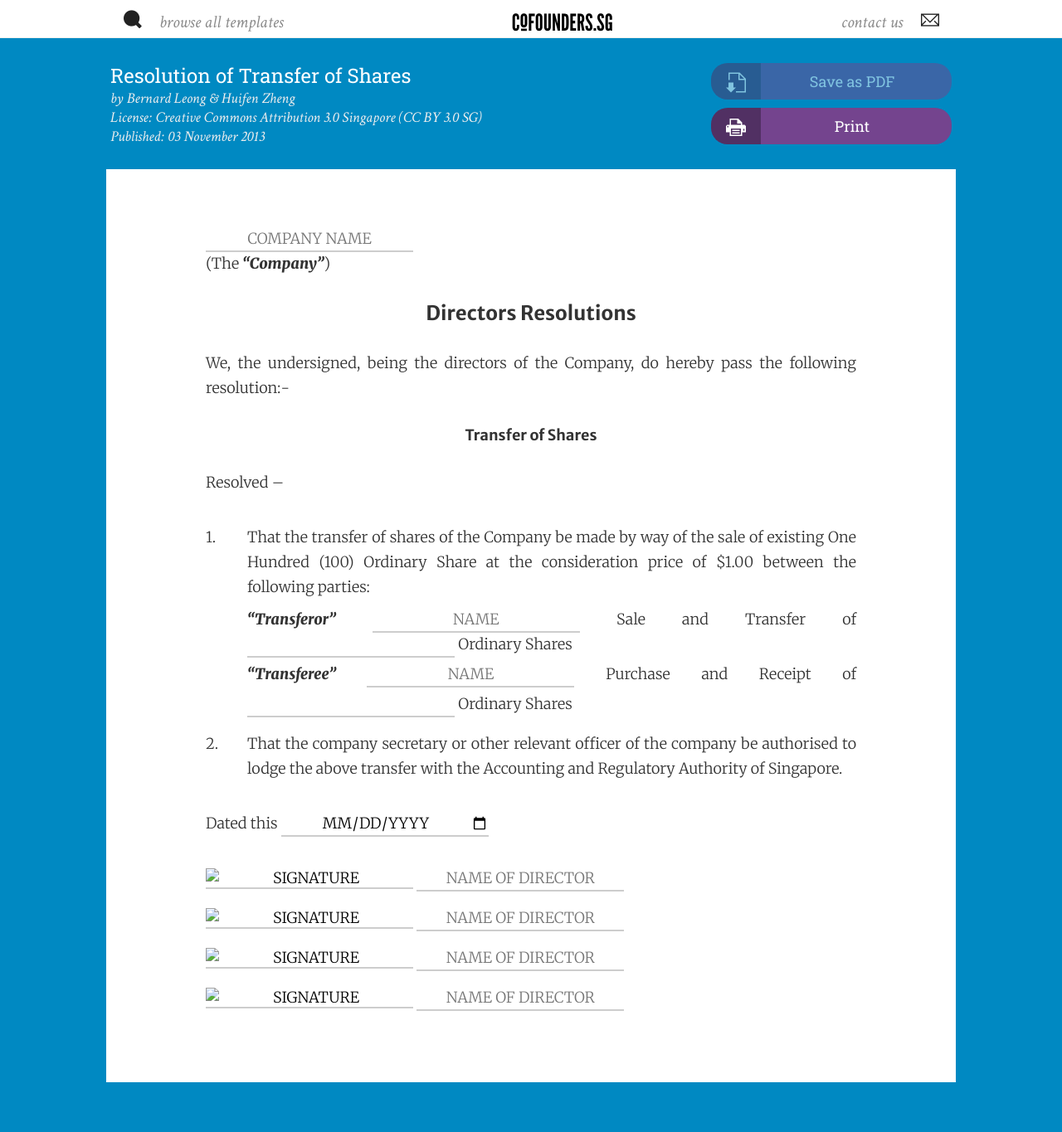
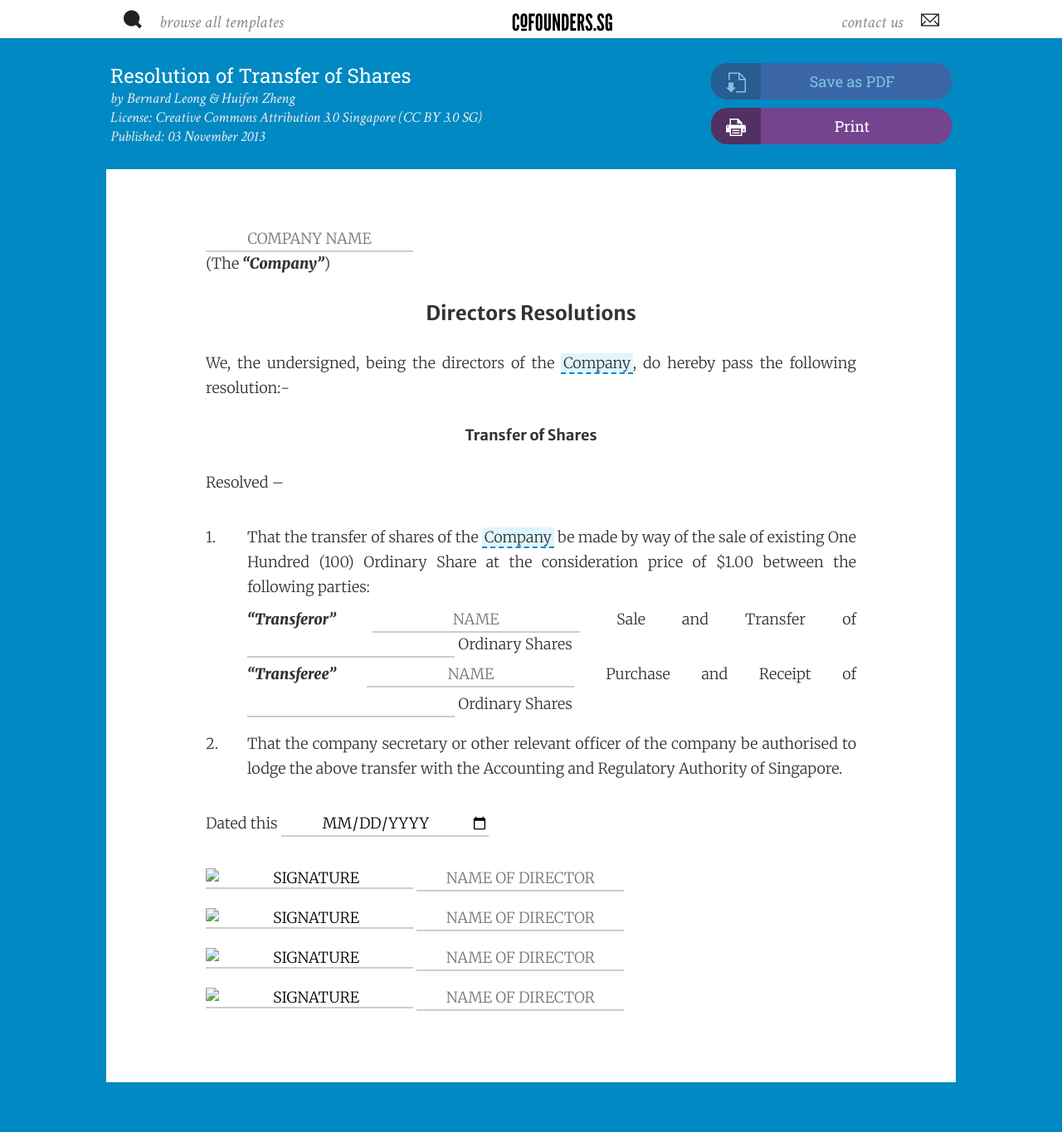
Before and after one commit to cofounders/legal, a Jekyll site: the page built from _posts/2013-11-03-resolution_of_transfer_of_shares.html, in a window 1280 px wide. Shown: the whole page at 83% size. Built offline with Jekyll 4.4.1, drawn with Linux system fonts in a browser that asks for light colours; some web fonts are replaced; some of the changed lines change nothing that is shown.

Commit message:
Defined term matching and highlighting with links to definitions

```diff
--- a/scripts/definitions.js
+++ b/scripts/definitions.js
@@ -4,23 +4,30 @@
 (function (window, undefined) {
 
   // DOM querying utility
-  var $ = function (context, query) {
+  var $ = function (root, query) {
     if (arguments.length === 1) {
-      query = context;
-      context = window.document;
+      // Ignore repeated calls
+      if (Array.isArray(root)) {
+        return root;
+      }
+      // Optional root
+      else {
+        query = root;
+        root = window.document;
+      }
     }
-    if (typeof context === 'string') {
-      context = $(context);
+    if (typeof root === 'string') {
+      root = $(root);
     }
     var parents = [];
-    if (context.length && !Array.isArray(context)) {
-      parents = parents.concat(Array.prototype.slice.call(context));
+    if (root.length && !Array.isArray(root)) {
+      parents = parents.concat(Array.prototype.slice.call(root));
     }
-    else if (Array.isArray(context)) {
-      parents = parents.concat(context);
+    else if (Array.isArray(root)) {
+      parents = parents.concat(root);
     }
     else {
-      parents.push(context);
+      parents.push(root);
     }
     var results = [];
     parents.forEach(function (parent) {
@@ -131,12 +138,63 @@
     return fragment;
   };
 
+  // Traverse the DOM to find matching text ranges
+  var getKeywords = function (root, label) {
+    var matches = [];
+    var boundary = /\W/;
+    var walker = document.createTreeWalker(
+      root[0],
+      NodeFilter.SHOW_TEXT
+    );
+    while (walker.nextNode()) {
+      var textNode = walker.currentNode;
+      var text = textNode.data;
+      var offset = text.indexOf(label);
+      if (offset !== -1 &&
+        // Do not match inside certain elements
+        !nearestAncestor(textNode, ['DFN', 'A', 'H1']) &&
+        // Prevent starting match mid-word
+        (offset === 0 ||
+          boundary.test(text.charAt(offset - 1))
+        ) &&
+        // Prevent ending match mid-word
+        (offset + label.length === text.length ||
+          boundary.test(text.charAt(offset + label.length))
+        )
+      ) {
+        var range = document.createRange();
+        range.setStart(textNode, offset);
+        range.setEnd(textNode, offset + label.length);
+        matches.push(range);
+      }
+    }
+    return matches;
+  };
+
   var article = $('section > article');
 
-  $(article, 'dfn').forEach(function (dfn) {
-    var label = getTerm(dfn);
-    var fragment = getDefinition(dfn);
-    console.log(label, '=', fragment);
-  });
+  $(article, 'dfn')
+    .map(function (dfn) {
+      return {
+        dfn: dfn,
+        label: getTerm(dfn),
+        fragment: getDefinition(dfn)
+      };
+    })
+    .sort(function (a, b) {
+      return b.label.length - a.label.length;
+    })
+    .forEach(function (definition) {
+      // Set the target
+      definition.dfn.setAttribute('id', 'define-' + definition.label);
+      // Inject the reference anchors
+      var ranges = getKeywords(article, definition.label);
+      ranges.forEach(function (range) {
+        var anchor = document.createElement('a');
+        anchor.classList.add('defining-term');
+        anchor.href = '#define-' + definition.label;
+        range.surroundContents(anchor);
+      });
+    });
 
 })(this);
--- a/styles/pages/document.css
+++ b/styles/pages/document.css
@@ -252,6 +252,14 @@
   background-color: transparent;
 }
 
+#document .defining-term {
+  background-color: #dff5ff;
+  border-bottom: 2px dashed #0089c2;
+  text-decoration: none;
+  color: inherit;
+  padding: 0 0.15em;
+}
+
 @media (max-width: 768px) {
   #document > header {
     display: block;
```
